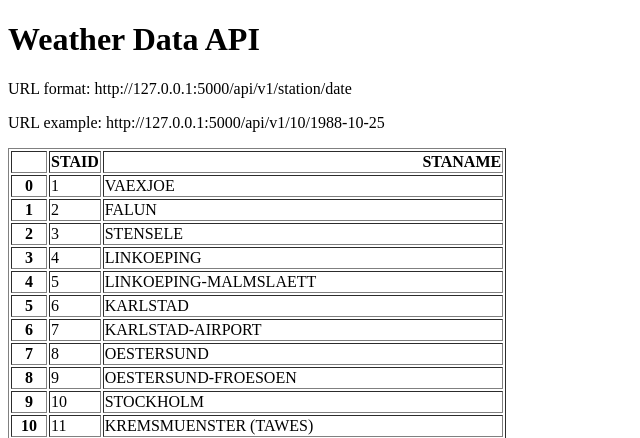
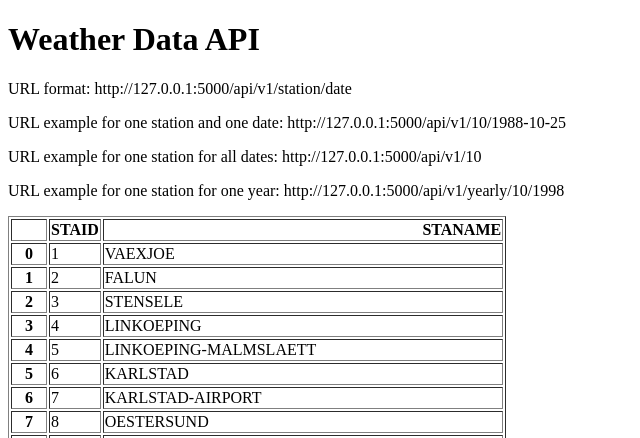
Before and after one commit to fersie7e/flaskWeatherAPI, a Flask app: page / in a window 1280 px wide. Shown: the top 438 px of the page, without its empty margins (0-640 px from the left). Run offline with Flask 2, Linux system fonts and the light colour scheme.

Commit message:
add a new endpoint to visualize the temperatures of a whole year

```diff
--- a/main.py
+++ b/main.py
@@ -6,9 +6,11 @@ app = flask.Flask(__name__)
 stations = pd.read_csv("data_small/stations.txt", skiprows=17)
 stations = stations[["STAID", "STANAME                                 "]]
 
+
 @app.route("/")
 def home():
     return flask.render_template("home.html", data=stations.to_html())
+
 
 @app.route("/api/v1/<station>/<date>")
 def api(station, date):
@@ -20,5 +22,23 @@ def api(station, date):
             "temperatura": temperature}
 
 
+@app.route("/api/v1/<station>")
+def all_data(station):
+    filename = "data_small/TG_STAID" + str(station).zfill(6) + ".txt"
+    df = pd.read_csv(filename, skiprows=20, parse_dates=['    DATE'])
+    result = df.to_dict(orient="records")
+    return result
+
+
+@app.route("/api/v1/yearly/<station>/<year>")
+def yearly(station, year):
+    filename = "data_small/TG_STAID" + str(station).zfill(6) + ".txt"
+    df = pd.read_csv(filename, skiprows=20, parse_dates=['    DATE'])
+    df['    DATE'] = df['    DATE'].astype(str)
+    result = df[df["    DATE"].str.startswith(str(year))]. \
+        to_dict(orient="records")
+    return result
+
+
 if __name__ == "__main__":
     app.run(debug=True)
--- a/templates/home.html
+++ b/templates/home.html
@@ -7,7 +7,9 @@
 <body>
 <h1>Weather Data API </h1>
 <p> URL format: http://127.0.0.1:5000/api/v1/station/date</p>
-<p> URL example: http://127.0.0.1:5000/api/v1/10/1988-10-25</p>
+<p> URL example for one station and one date: http://127.0.0.1:5000/api/v1/10/1988-10-25</p>
+<p> URL example for one station for all dates: http://127.0.0.1:5000/api/v1/10</p>
+<p> URL example for one station for one year: http://127.0.0.1:5000/api/v1/yearly/10/1998</p>
 <p>{{data|safe}}</p>
 </body>
 </html>
```
